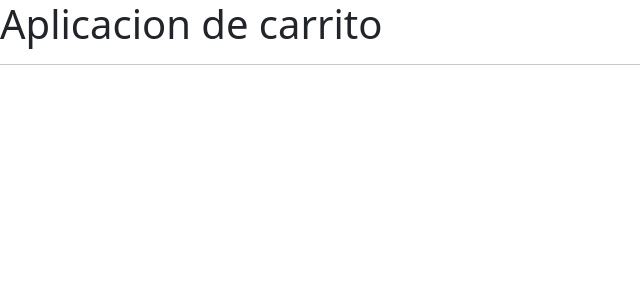
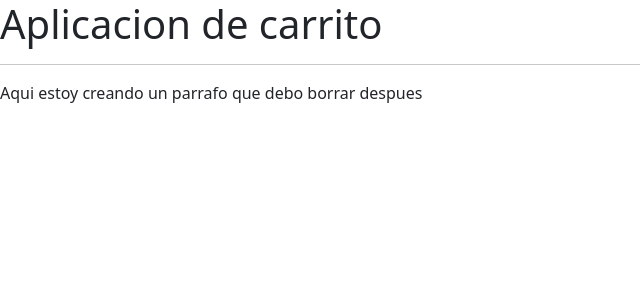
Before and after one commit to Jiwemoyo/CarritoComprasReact, a React (Vite) app: page / in a window 1280 px wide. Shown: the top 300 px of the page, without its empty margins (0-640 px from the left). Built offline with nearby package versions, Linux system fonts and the light colour scheme.

Commit message:
Parrafo
Agregue un parrafo de prueba

```diff
--- a/src/CarritoApp.jsx
+++ b/src/CarritoApp.jsx
@@ -3,6 +3,7 @@ export const CarritoApp = () => {
     <div>
         <h1>Aplicacion de carrito</h1>
         <hr />
+        <p>Aqui estoy creando un parrafo que debo borrar despues </p>
     </div>
   )
 }
```
